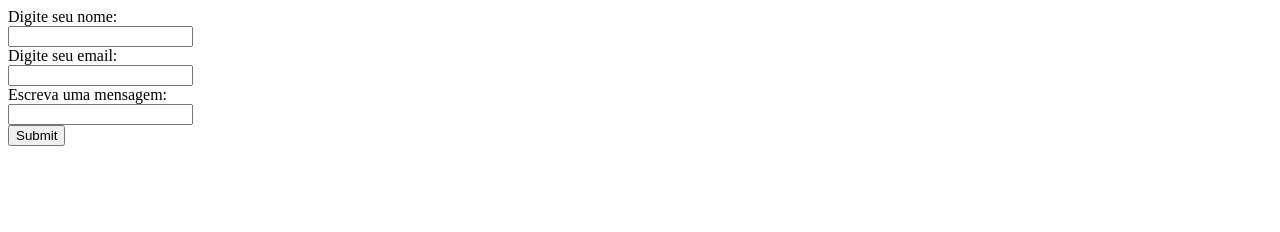
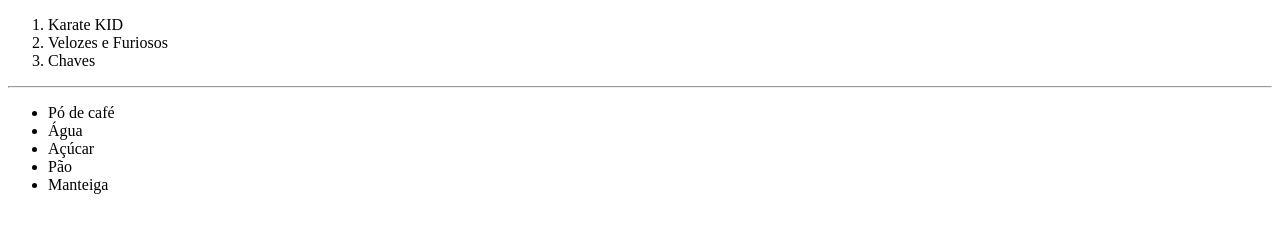
Before and after one commit to Daniel-Severino/html-css-javascript, a plain HTML site: page index.html in a window 1280 px wide. Drawn offline with Linux system fonts and the light colour scheme.

Commit message:
Atividade 3
Atividade 3

```diff
--- a/index.html
+++ b/index.html
@@ -3,17 +3,21 @@
 <head>
     <meta charset="UTF-8">
     <meta name="viewport" content="width=device-width, initial-scale=1.0">
-    <title>Página de Contato</title>
+    <title>Document</title>
 </head>
 <body>
-    <form>
-        <label for="nome">Digite seu nome:</label><br>
-        <input type="text" id="nome" name="nome"><br>
-        <label for="email">Digite seu email:</label><br>
-        <input type="text" id="email" name="email"><br>
-        <label for="mensagem">Escreva uma mensagem:</label><br>
-        <input type="text" id="mensagem" name="mensagem"><br>
-        <input type="submit" value="Submit">
-    </form>
+    <ol>
+        <li>Karate KID</li>
+        <li>Velozes e Furiosos</li>
+        <li>Chaves</li>
+    </ol>
+    <hr>
+    <ul>
+        <li>Pó de café</li>
+        <li>Água</li>
+        <li>Açúcar</li>
+        <li>Pão</li>
+        <li>Manteiga</li>
+    </ul>
 </body>
 </html>
```
